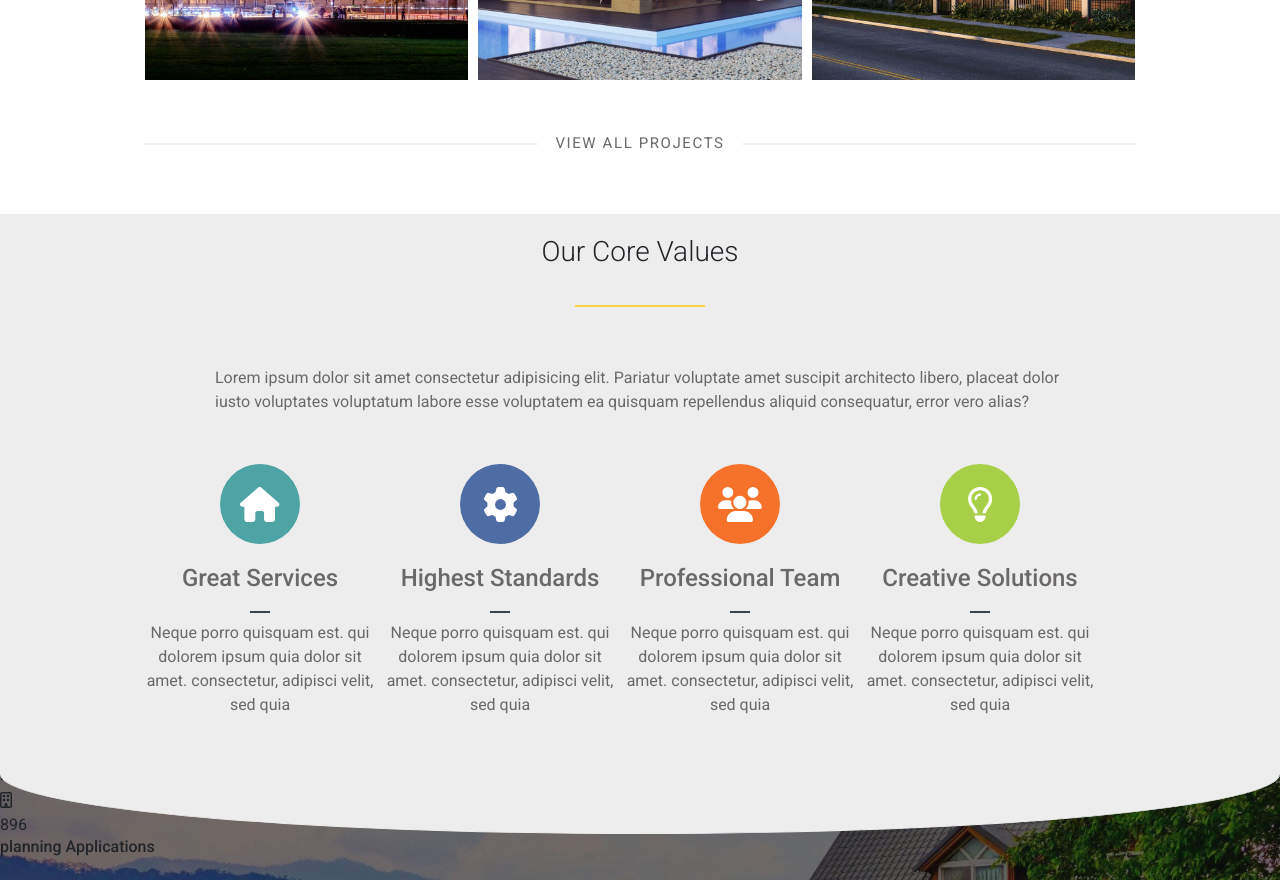
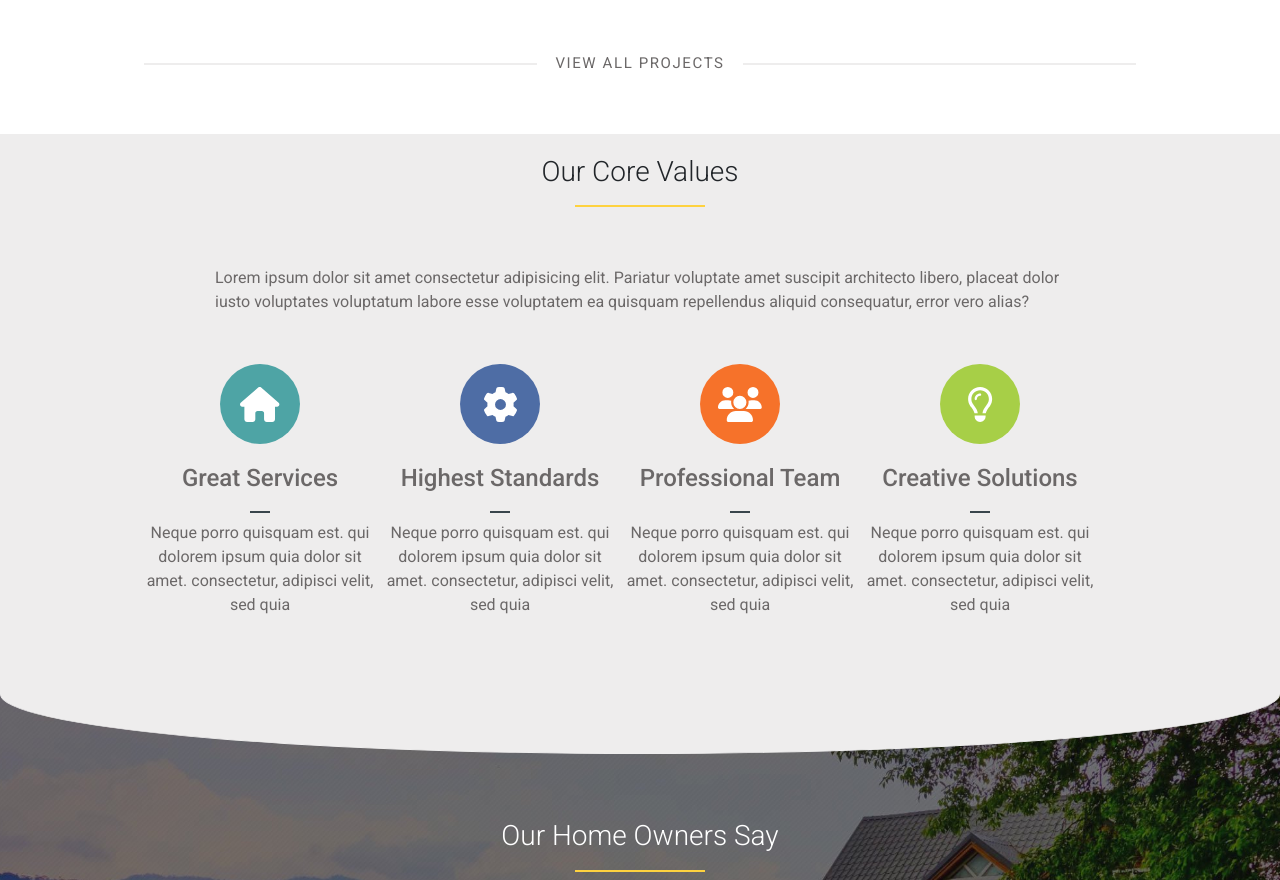
Before and after one commit to GhadeerShamshoum/proj-html-vuejs, a Vue app: page / in a window 1280 px wide. Shown: the part 2860-3740 px from the top of the page. Built offline with nearby package versions, Linux system fonts and the light colour scheme.

Commit message:
our home owners -container+items

```diff
--- a/src/components/commons/OurCoreImg.vue
+++ b/src/components/commons/OurCoreImg.vue
@@ -1,17 +1,12 @@
 <template>
       <div class="imgContainer">
         <div class="bendTop"></div>
-        <div class="containerNumbers">
-          <div>
-            <div><i class="fas fa-suitcase"></i></div>
-            <div>3534</div>
-            <h6>planning Applications</h6>
-          </div>
-           <div>
-            <div><i class="far fa-building"></i></div>
-            <div>896</div>
-            <h6>planning Applications</h6>
-          </div>
+        <div class="container">
+          <h3>Our home owners say</h3>
+          <img src="../../assets/img/home-testimonial-113165296.jpg" alt="">
+          <p>"No man but feels more of a man in the world if he have but a bit of ground that he can call his own. However small it is on the surface, it is four thousand miles deep: and that is a very handsome property"</p>
+          <p class="nameAuthor">HARRY SMITH-NEW HOME OWNER</p>
+
         </div>
         <div class="bendBottom"></div>
       </div>
@@ -35,17 +30,54 @@ export default {
 
 <style scoped lang="scss">
 @import "../../assets/style/variabiles.scss";
+.container{
+  flex-direction: column;
+  align-items: center;
+  h3{
+    color: $white;
+    font-weight: 300;
+    text-transform: capitalize;
+    position: relative;
+    padding: 20px 0;
+    &::after{
+      content: "";
+      border-bottom: 2px solid $brightSun;
+      position: absolute;
+      bottom: 0;
+      left: 50%;
+      transform: translate(-50%, -50%);
+      width: 130px;
+    }
+  }
+  img{
+    border-radius: 50%;
+    margin-top: 20px;
+  }
+  p{
+    width: 635px;
+    text-align: center;
+    color: $white;
+    font-weight: 300;
+    margin: 30px;
+  }
+  .nameAuthor{
+    font-weight: 500;
+  }
+}
 
 
 
 .imgContainer{
   width: 100%;
-  height: 600px;
+  height: 798px;
   position: relative;
   background-image: url('../../assets/img/home-parallax-144609983.jpg');
   background-repeat: no-repeat;
   background-size: cover;
   background-position: center;
+  display: flex;
+  justify-content: center;
+  align-items: center;
   .bendTop{
     background-color: #eeeded;
     position: absolute;
@@ -71,7 +103,4 @@ export default {
 
 
 
-
-
-
 </style>
--- a/src/components/section/EploreRecentWork.vue
+++ b/src/components/section/EploreRecentWork.vue
@@ -63,7 +63,7 @@ h3{
   font-weight: 300;
   text-transform: capitalize;
   position: relative;
-  padding: 40px 0;
+  padding: 20px 0;
   &::after{
     content: "";
     border-bottom: 2px solid $brightSun;
--- a/src/components/section/SpeciaList.vue
+++ b/src/components/section/SpeciaList.vue
@@ -64,7 +64,7 @@ h3{
   font-weight: 300;
   text-transform: capitalize;
   position: relative;
-  padding: 40px 0;
+  padding: 20px 0;
   &::after{
     content: "";
     border-bottom: 2px solid $brightSun;
```
Also changed, not shown: src/assets/img/home-testimonial-113165296.jpg (added).
